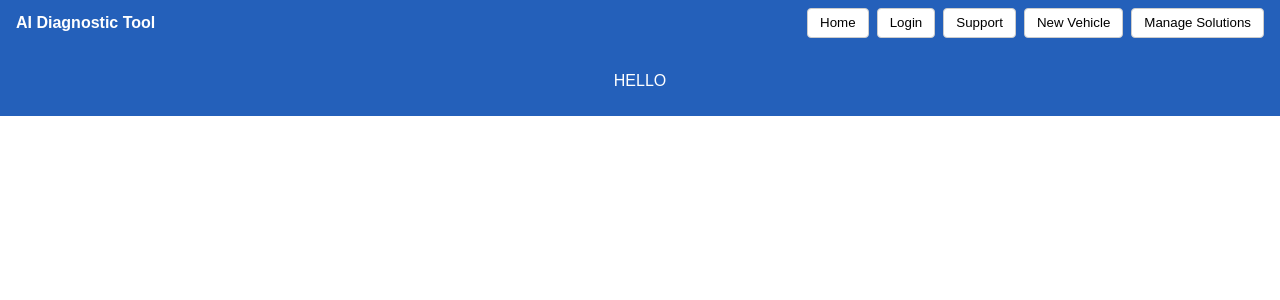
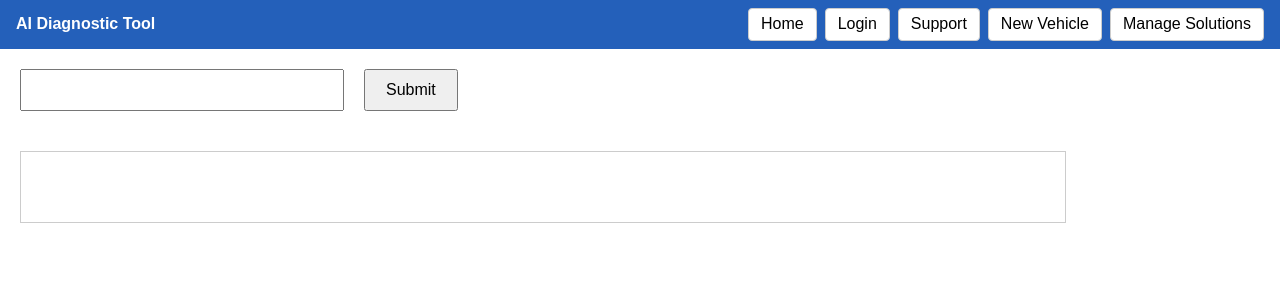
Before and after one commit to SWE-Practicum-AI-Diagnostic-Tool/SWE-Practicum-AI-Diagnostic-Tool, a Vue app: page / in a window 1280 px wide. Shown: the top 300 px of the page. Built offline with nearby package versions, Linux system fonts and the light colour scheme; no server answers; what vue3-google-login would draw is missing.

Commit message:
Added Genai Function

```diff
--- a/package.json
+++ b/package.json
@@ -13,6 +13,7 @@
     "lint": "eslint . --fix"
   },
   "dependencies": {
+    "@google/generative-ai": "^0.24.1",
     "vue": "^3.5.18",
     "vue-router": "^4.5.1",
     "vue3-google-login": "^2.0.34"
--- a/src/components/Home.vue
+++ b/src/components/Home.vue
@@ -1,24 +1,65 @@
+<script>
+import NaviBar from "./NaviBar.vue";
+import getReponse from "../genai.js";
+export default {
+  components: {
+    NaviBar,
+  },
+  methods: {},
+  data() {
+    return {
+      inputValue: "",
+      response: ""
+    };
+  },
+  methods: {
+    getResponse() {
+      // Do whatever you need with inputValue
+      getReponse(this.inputValue).then((res) => {
+        this.response = res;
+      });
+    }
+  }
+};
+</script>
+
 <template>
-    <div>
-        <main>
-            <NaviBar />
-        </main>
-    <header>
-        <p> HELLO </p>
-    </header>
-    </div>
+  <div>
+    <main>
+      <NaviBar />
+    </main>
+    <input v-model="inputValue" id="input" type="text" />
+
+    <button id="submit" @click="getResponse">
+      Submit
+    </button>
+
+    <div id="response">{{ response }}</div>
+
+  </div>
 </template>
 
-<script>
-import NaviBar from './NaviBar.vue';
-export default {
-    components: {
-        NaviBar
-    },
-        methods:{
-        }
-    }
-</script>
 
 <style>
+input {
+  margin: 20px;
+  padding: 10px;
+  width: 300px;
+  font-size: 16px;
+}
+
+button {
+  padding: 10px 20px;
+  font-size: 16px;
+  cursor: pointer;
+}
+
+#response {
+  margin: 20px;
+  padding: 10px;
+  border: 1px solid #ccc;
+  width: 80%;
+  min-height: 50px;
+  font-size: 16px;
+}
 </style>
--- /dev/null
+++ b/src/genai.js
@@ -0,0 +1,61 @@
+import { GoogleGenerativeAI } from "@google/generative-ai";
+
+const ai = new GoogleGenerativeAI(import.meta.env.VITE_GENAI_API_KEY);
+
+async function getReponse(contents) {
+  const preferredModel = "gemini-2.5-flash";
+
+  // Helper to extract text from a result object returned by the SDK
+  const extractText = async (result) => {
+    if (!result) return null;
+    // some SDK responses expose a response.text() async fn
+    if (result.response && typeof result.response.text === "function") {
+      return await result.response.text();
+    }
+    // fallback: if the SDK returned a simple string or object
+    if (typeof result === "string") return result;
+    if (result.response && typeof result.response === "string") return result.response;
+    if (result.output && typeof result.output === "string") return result.output;
+    return JSON.stringify(result);
+  };
+
+  try {
+    const model = ai.getGenerativeModel({ model: preferredModel });
+    const result = await model.generateContent(contents);
+    return await extractText(result);
+  } catch (err) {
+    // If the preferred model isn't available for this API/version, try to list models
+    console.warn("Primary model failed, attempting to list available models:", err?.message || err);
+
+    try {
+      if (typeof ai.listModels === "function") {
+        const listResponse = await ai.listModels();
+        // listResponse shape may vary: SDK could return { models: [...] } or an array
+        const models = Array.isArray(listResponse)
+          ? listResponse
+          : listResponse?.models || [];
+
+        // Find a model that advertises support for generateContent
+        const candidate = models.find((m) => {
+          const supported = m?.supportedMethods || m?.capabilities || m?.methods;
+          return Array.isArray(supported) && supported.includes("generateContent");
+        }) || models[0];
+
+        if (candidate) {
+          const candidateId = candidate.name || candidate.model || candidate.id || candidate.modelId;
+          console.info("Falling back to model:", candidateId);
+          const fallbackModel = ai.getGenerativeModel({ model: candidateId });
+          const fallbackResult = await fallbackModel.generateContent(contents);
+          return await extractText(fallbackResult);
+        }
+      }
+    } catch (listErr) {
+      console.error("Failed to list or fallback to another model:", listErr);
+    }
+
+    // no fallback worked — rethrow the original error so callers can handle it
+    throw err;
+  }
+}
+
+export default getReponse;
```
Also changed, not shown: src/App.vue (line endings or trailing spaces), 2 other files (tests, documents, lock files or other folders).
